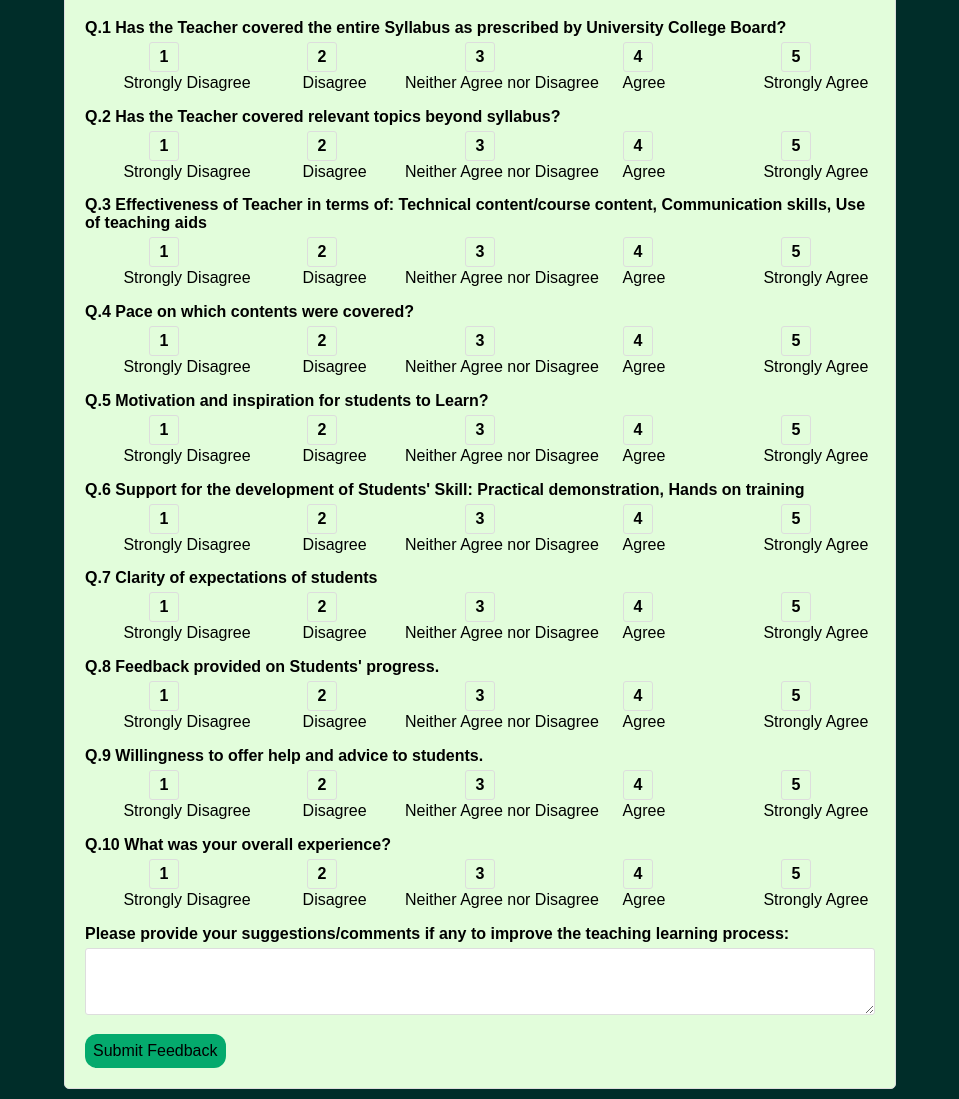
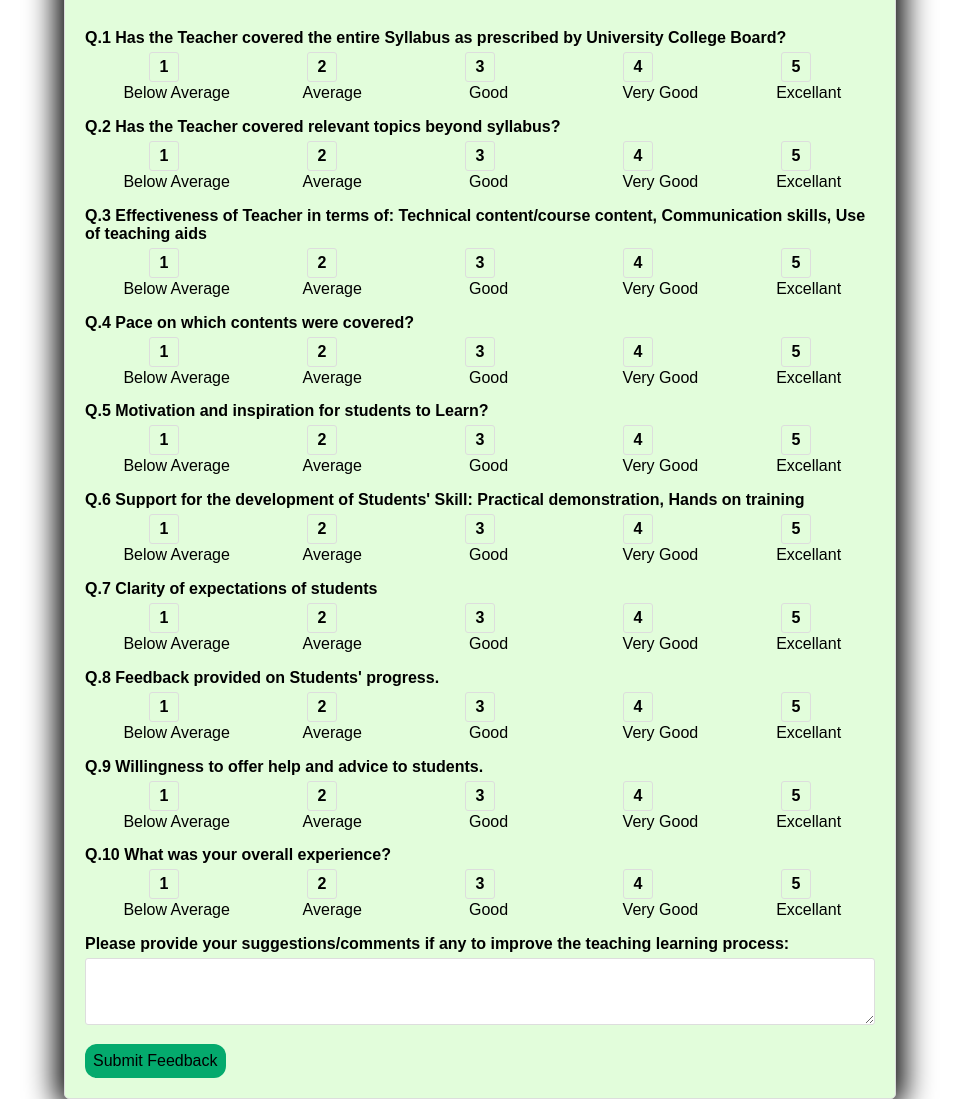
Before and after one commit to Parth-GECA-IT/E-feedback-System, a plain HTML site: page student.html in a window 1280 px wide. Shown: the part 246-1345 px from the top of the page, without its empty margins (160-1119 px from the left). Drawn offline with Linux system fonts and the light colour scheme; a script that the page names is missing.

Commit message:
Radio button labels changed

```diff
--- a/student.css
+++ b/student.css
@@ -4,7 +4,7 @@ body {
     padding: 20px;
     width: 65vw;
     margin: 0 auto;
-    background-color: #002d29;
+    /* background-color: #000; */
 
     /* background-image: url("https://cdn.pixabay.com/animation/2023/01/24/23/10/23-10-04-56_256.gif");
     object-fit: fill;
@@ -20,9 +20,11 @@ body {
     border: 1px solid #ddd;
     padding: 20px;
     border-radius: 5px;
+    box-shadow: 0 0 30px 8px black;
+    /* box-shadow: 0 0 30px 8px rgb(255, 255, 255); */
 }
 
-.feedback-form h2 {
+.feedback-form h1 {
     text-align: center;
     margin-bottom: 15px;
 }
@@ -110,7 +112,7 @@ body {
 
 .label3 {
     top: 4vh;
-    left: 25vw;
+    left: 30vw;
 }
 
 .label4 {
@@ -120,7 +122,7 @@ body {
 
 .label5 {
     top: 4vh;
-    left: 53vw;
+    left: 54vw;
 }
 
 label {
--- a/student.html
+++ b/student.html
@@ -10,7 +10,7 @@
 
 <body>
     <div class="feedback-form">
-        <h2>Student Feedback Form</h2>
+        <h1>STUDENT FEEDBACK FORM</h1>
         <form id="feedback-form">
             <div class="dropdwn">
                 <div class="coures-class">
@@ -44,19 +44,19 @@
                 <div class="rating-container">
                     <input type="radio" id="q1-1" name="q1" value="1">
                     <label for="q1-1">1</label>
-                    <div class="label1">Strongly Disagree</div>
+                    <div class="label1">Below Average</div>
                     <input type="radio" id="q1-2" name="q1" value="2">
                     <label for="q1-2">2</label>
-                    <div class="label2">Disagree</div>
+                    <div class="label2">Average</div>
                     <input type="radio" id="q1-3" name="q1" value="3">
                     <label for="q1-3">3</label>
-                    <div class="label3">Neither Agree nor Disagree</div>
+                    <div class="label3">Good</div>
                     <input type="radio" id="q1-4" name="q1" value="4">
                     <label for="q1-4">4</label>
-                    <div class="label4">Agree</div>
+                    <div class="label4">Very Good</div>
                     <input type="radio" id="q1-5" name="q1" value="5">
                     <label for="q1-5">5</label>
-                    <div class="label5">Strongly Agree</div>
+                    <div class="label5">Excellant</div>
                 </div>
             </div>
             <div class="question">
@@ -64,19 +64,19 @@
                 <div class="rating-container">
                     <input type="radio" id="q2-1" name="q2" value="1">
                     <label for="q2-1">1</label>
-                    <div class="label1">Strongly Disagree</div>
+                    <div class="label1">Below Average</div>
                     <input type="radio" id="q2-2" name="q2" value="2">
                     <label for="q2-2">2</label>
-                    <div class="label2">Disagree</div>
+                    <div class="label2">Average</div>
                     <input type="radio" id="q2-3" name="q2" value="3">
                     <label for="q2-3">3</label>
-                    <div class="label3">Neither Agree nor Disagree</div>
+                    <div class="label3">Good</div>
                     <input type="radio" id="q2-4" name="q2" value="4">
                     <label for="q2-4">4</label>
-                    <div class="label4">Agree</div>
+                    <div class="label4">Very Good</div>
                     <input type="radio" id="q2-5" name="q2" value="5">
                     <label for="q2-5">5</label>
-                    <div class="label5">Strongly Agree</div>
+                    <div class="label5">Excellant</div>
                 </div>
             </div>
             <div class="question">
@@ -85,19 +85,19 @@
                 <div class="rating-container">
                     <input type="radio" id="q3-1" name="q3" value="1">
                     <label for="q3-1">1</label>
-                    <div class="label1">Strongly Disagree</div>
+                    <div class="label1">Below Average</div>
                     <input type="radio" id="q3-2" name="q3" value="2">
                     <label for="q3-2">2</label>
-                    <div class="label2">Disagree</div>
+                    <div class="label2">Average</div>
                     <input type="radio" id="q3-3" name="q3" value="3">
                     <label for="q3-3">3</label>
-                    <div class="label3">Neither Agree nor Disagree</div>
+                    <div class="label3">Good</div>
                     <input type="radio" id="q3-4" name="q3" value="4">
                     <label for="q3-4">4</label>
-                    <div class="label4">Agree</div>
+                    <div class="label4">Very Good</div>
                     <input type="radio" id="q3-5" name="q3" value="5">
                     <label for="q3-5">5</label>
-                    <div class="label5">Strongly Agree</div>
+                    <div class="label5">Excellant</div>
                 </div>
             </div>
             <div class="question">
@@ -105,19 +105,19 @@
                 <div class="rating-container">
                     <input type="radio" id="q4-1" name="q4" value="1">
                     <label for="q4-1">1</label>
-                    <div class="label1">Strongly Disagree</div>
+                    <div class="label1">Below Average</div>
                     <input type="radio" id="q4-2" name="q4" value="2">
                     <label for="q4-2">2</label>
-                    <div class="label2">Disagree</div>
+                    <div class="label2">Average</div>
                     <input type="radio" id="q4-3" name="q4" value="3">
                     <label for="q4-3">3</label>
-                    <div class="label3">Neither Agree nor Disagree</div>
+                    <div class="label3">Good</div>
                     <input type="radio" id="q4-4" name="q4" value="4">
                     <label for="q4-4">4</label>
-                    <div class="label4">Agree</div>
+                    <div class="label4">Very Good</div>
                     <input type="radio" id="q4-5" name="q4" value="5">
                     <label for="q4-5">5</label>
-                    <div class="label5">Strongly Agree</div>
+                    <div class="label5">Excellant</div>
                 </div>
             </div>
             <div class="question">
@@ -125,19 +125,19 @@
                 <div class="rating-container">
                     <input type="radio" id="q5-1" name="q5" value="1">
                     <label for="q5-1">1</label>
-                    <div class="label1">Strongly Disagree</div>
+                    <div class="label1">Below Average</div>
                     <input type="radio" id="q5-2" name="q5" value="2">
                     <label for="q5-2">2</label>
-                    <div class="label2">Disagree</div>
+                    <div class="label2">Average</div>
                     <input type="radio" id="q5-3" name="q5" value="3">
                     <label for="q5-3">3</label>
-                    <div class="label3">Neither Agree nor Disagree</div>
+                    <div class="label3">Good</div>
                     <input type="radio" id="q5-4" name="q5" value="4">
                     <label for="q5-4">4</label>
-                    <div class="label4">Agree</div>
+                    <div class="label4">Very Good</div>
                     <input type="radio" id="q5-5" name="q5" value="5">
                     <label for="q5-5">5</label>
-                    <div class="label5">Strongly Agree</div>
+                    <div class="label5">Excellant</div>
                 </div>
             </div>
             <div class="question">
@@ -146,19 +146,19 @@
                 <div class="rating-container">
                     <input type="radio" id="q6-1" name="q6" value="1">
                     <label for="q6-1">1</label>
-                    <div class="label1">Strongly Disagree</div>
+                    <div class="label1">Below Average</div>
                     <input type="radio" id="q6-2" name="q6" value="2">
                     <label for="q6-2">2</label>
-                    <div class="label2">Disagree</div>
+                    <div class="label2">Average</div>
                     <input type="radio" id="q6-3" name="q6" value="3">
                     <label for="q6-3">3</label>
-                    <div class="label3">Neither Agree nor Disagree</div>
+                    <div class="label3">Good</div>
                     <input type="radio" id="q6-4" name="q6" value="4">
                     <label for="q6-4">4</label>
-                    <div class="label4">Agree</div>
+                    <div class="label4">Very Good</div>
                     <input type="radio" id="q6-5" name="q6" value="5">
                     <label for="q6-5">5</label>
-                    <div class="label5">Strongly Agree</div>
+                    <div class="label5">Excellant</div>
                 </div>
             </div>
             <div class="question">
@@ -166,19 +166,19 @@
                 <div class="rating-container">
                     <input type="radio" id="q7-1" name="q7" value="1">
                     <label for="q7-1">1</label>
-                    <div class="label1">Strongly Disagree</div>
+                    <div class="label1">Below Average</div>
                     <input type="radio" id="q7-2" name="q7" value="2">
                     <label for="q7-2">2</label>
-                    <div class="label2">Disagree</div>
+                    <div class="label2">Average</div>
                     <input type="radio" id="q7-3" name="q7" value="3">
                     <label for="q7-3">3</label>
-                    <div class="label3">Neither Agree nor Disagree</div>
+                    <div class="label3">Good</div>
                     <input type="radio" id="q7-4" name="q7" value="4">
                     <label for="q7-4">4</label>
-                    <div class="label4">Agree</div>
+                    <div class="label4">Very Good</div>
                     <input type="radio" id="q7-5" name="q7" value="5">
                     <label for="q7-5">5</label>
-                    <div class="label5">Strongly Agree</div>
+                    <div class="label5">Excellant</div>
                 </div>
             </div>
             <div class="question">
@@ -186,19 +186,19 @@
                 <div class="rating-container">
                     <input type="radio" id="q8-1" name="q8" value="1">
                     <label for="q8-1">1</label>
-                    <div class="label1">Strongly Disagree</div>
+                    <div class="label1">Below Average</div>
                     <input type="radio" id="q8-2" name="q8" value="2">
                     <label for="q8-2">2</label>
-                    <div class="label2">Disagree</div>
+                    <div class="label2">Average</div>
                     <input type="radio" id="q8-3" name="q8" value="3">
                     <label for="q8-3">3</label>
-                    <div class="label3">Neither Agree nor Disagree</div>
+                    <div class="label3">Good</div>
                     <input type="radio" id="q8-4" name="q8" value="4">
                     <label for="q8-4">4</label>
-                    <div class="label4">Agree</div>
+                    <div class="label4">Very Good</div>
                     <input type="radio" id="q8-5" name="q8" value="5">
                     <label for="q8-5">5</label>
-                    <div class="label5">Strongly Agree</div>
+                    <div class="label5">Excellant</div>
                 </div>
             </div>
             <div class="question">
@@ -206,19 +206,19 @@
                 <div class="rating-container">
                     <input type="radio" id="q9-1" name="q9" value="1">
                     <label for="q9-1">1</label>
-                    <div class="label1">Strongly Disagree</div>
+                    <div class="label1">Below Average</div>
                     <input type="radio" id="q9-2" name="q9" value="2">
                     <label for="q9-2">2</label>
-                    <div class="label2">Disagree</div>
+                    <div class="label2">Average</div>
                     <input type="radio" id="q9-3" name="q9" value="3">
                     <label for="q9-3">3</label>
-                    <div class="label3">Neither Agree nor Disagree</div>
+                    <div class="label3">Good</div>
                     <input type="radio" id="q9-4" name="q9" value="4">
                     <label for="q9-4">4</label>
-                    <div class="label4">Agree</div>
+                    <div class="label4">Very Good</div>
                     <input type="radio" id="q9-5" name="q9" value="5">
                     <label for="q9-5">5</label>
-                    <div class="label5">Strongly Agree</div>
+                    <div class="label5">Excellant</div>
                 </div>
             </div>
             <div class="question">
@@ -226,19 +226,19 @@
                 <div class="rating-container">
                     <input type="radio" id="q10-1" name="q10" value="1">
                     <label for="q10-1">1</label>
-                    <div class="label1">Strongly Disagree</div>
+                    <div class="label1">Below Average</div>
                     <input type="radio" id="q10-2" name="q10" value="2">
                     <label for="q10-2">2</label>
-                    <div class="label2">Disagree</div>
+                    <div class="label2">Average</div>
                     <input type="radio" id="q10-3" name="q10" value="3">
                     <label for="q10-3">3</label>
-                    <div class="label3">Neither Agree nor Disagree</div>
+                    <div class="label3">Good</div>
                     <input type="radio" id="q10-4" name="q10" value="4">
                     <label for="q10-4">4</label>
-                    <div class="label4">Agree</div>
+                    <div class="label4">Very Good</div>
                     <input type="radio" id="q10-5" name="q10" value="5">
                     <label for="q10-5">5</label>
-                    <div class="label5">Strongly Agree</div>
+                    <div class="label5">Excellant</div>
                 </div>
             </div>
             <div class="question">
```
